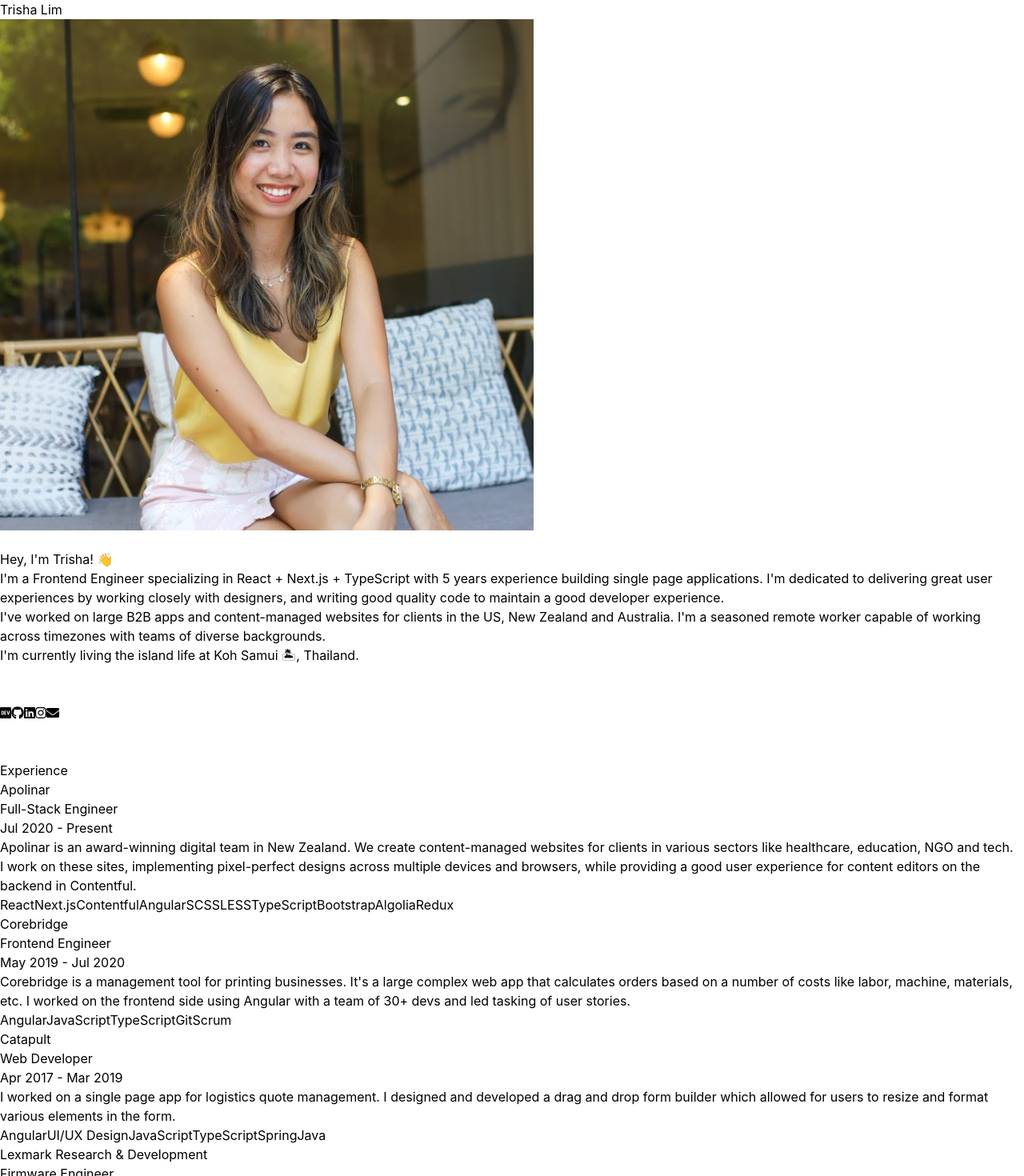
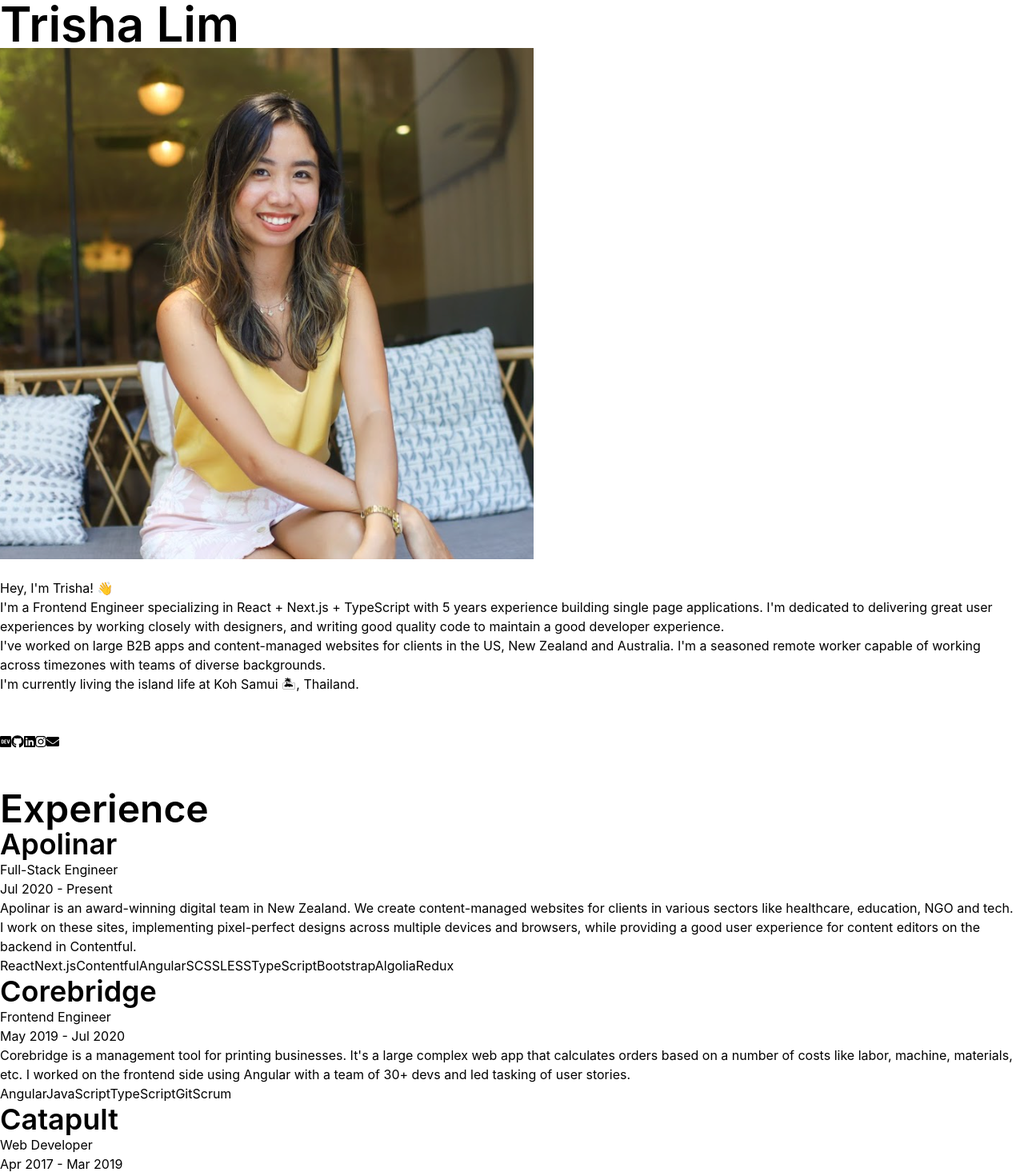
Before and after one commit to el-pol/nextjs-trishalim, a Next.js app: page / in a window 1280 px wide. Shown: the top 1470 px of the page at 80% size. Built offline with nearby package versions, Linux system fonts and the light colour scheme.

Commit message:
typography

```diff
--- a/styles/globals.css
+++ b/styles/globals.css
@@ -1,6 +1,34 @@
 @tailwind base;
+
 @tailwind components;
 @tailwind utilities;
+
+@layer base {
+  h1 {
+    @apply text-6xl;
+    @apply font-semibold;
+  }
+  h2 {
+    @apply text-5xl;
+    @apply font-semibold;
+  }
+  h3 {
+    @apply text-4xl;
+    @apply font-semibold;
+  }
+  h4 {
+    @apply text-3xl;
+    @apply font-semibold;
+  }
+  h5 {
+    @apply text-2xl;
+    @apply font-semibold;
+  }
+  h6 {
+    @apply text-xl;
+    @apply font-semibold;
+  }
+}
 
 html,
 body {
```
